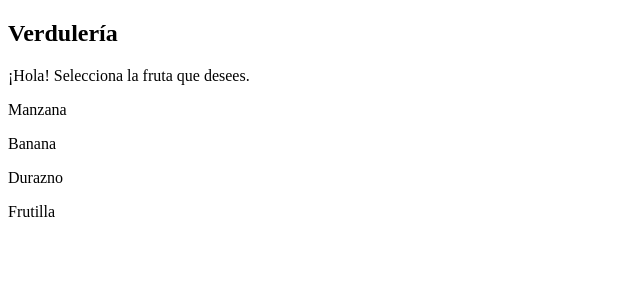
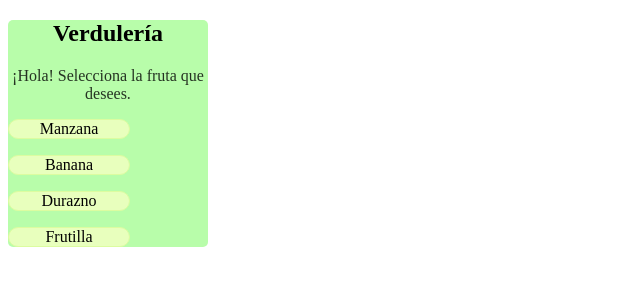
Before and after one commit to Jelly-code/Box-model-2, a plain HTML site: page index.html in a window 1280 px wide. Shown: the whole page, without its empty margins (0-640 px from the left). Drawn offline with Linux system fonts and the light colour scheme.

Commit message:
Creacion de clase para descripcion de titulo, inicio de estilos en css

```diff
--- a/index.html
+++ b/index.html
@@ -9,7 +9,7 @@
 <body>
     <div class="contenedor">
         <h2 class="titulo">Verdulería</h2>
-        <p>¡Hola! Selecciona la fruta que desees.</p>
+        <p class="descripcion">¡Hola! Selecciona la fruta que desees.</p>
         <div class="frutas">
             <p class="fruta">Manzana</p>
             <p class="fruta">Banana</p>
--- a/style.css
+++ b/style.css
@@ -0,0 +1,17 @@
+.contenedor {
+    background-color: #b8fdaa;
+    text-align: center;
+    width: 200px;
+    border-radius: 5px;
+}
+
+.descripcion {
+    color: #253322;
+}
+
+.fruta {
+    background-color: #e8ffbd;
+    width: 120px;
+    border: 1px solid #dcfca0;
+    border-radius: 200px;
+}
```
